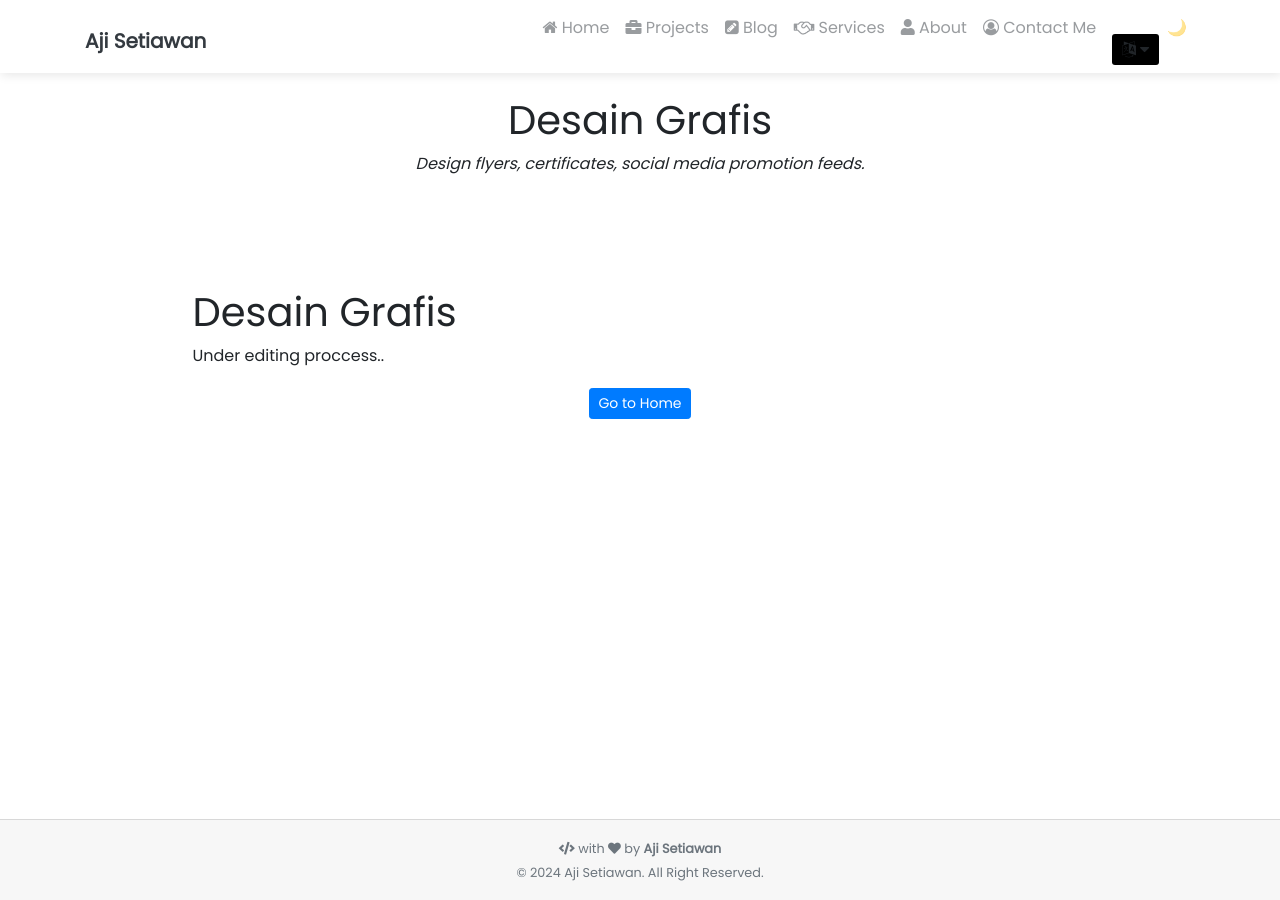
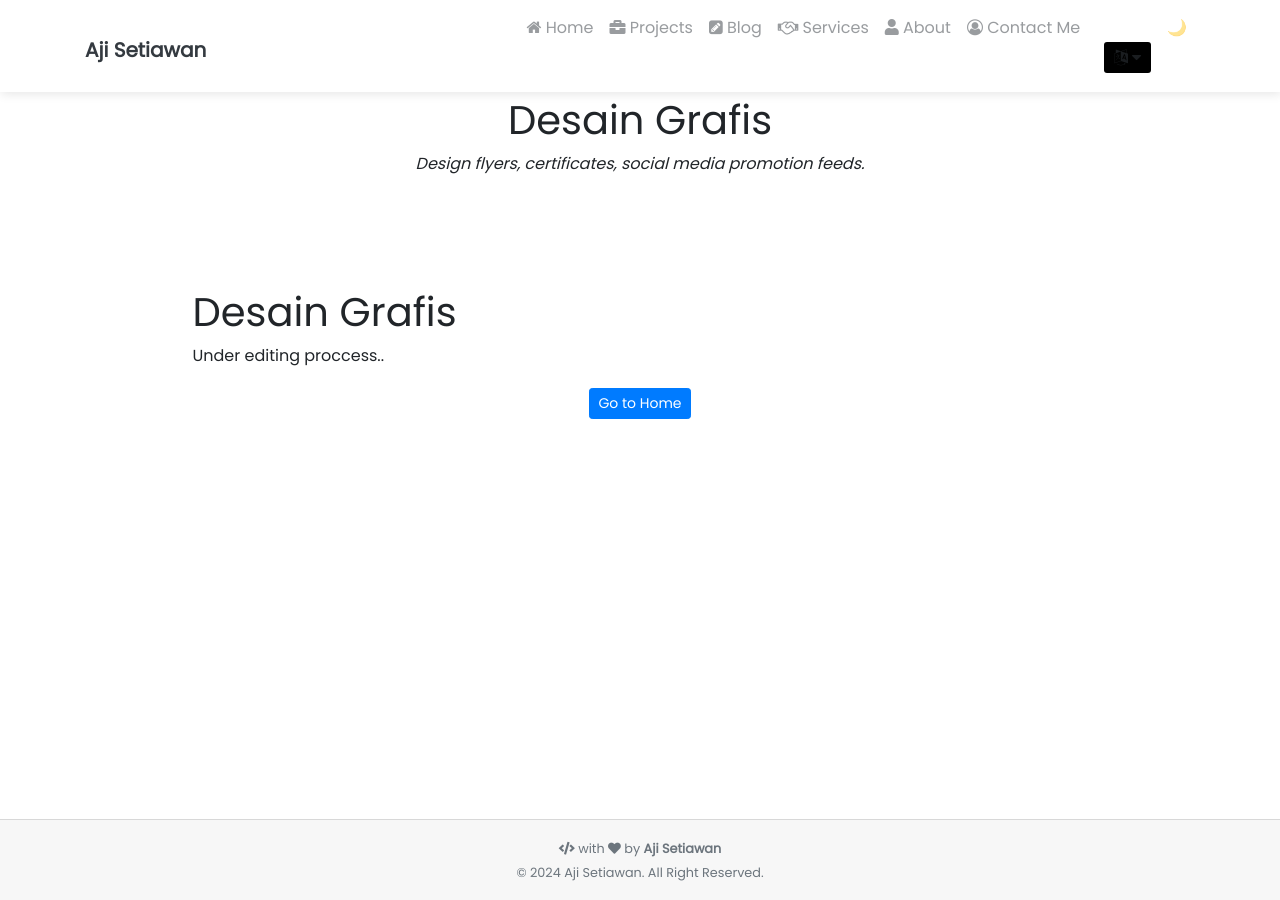
Before and after one commit to ajisetiawan716/ajisetiawan716.github.io, a Jekyll site: the page built from _service/Desain Grafis.md, in a window 1280 px wide. Built offline with Jekyll 4.4.1, drawn with Linux system fonts in a browser that asks for light colours; nearby versions of some CDN libraries; comment, search, counter and statistics services are not loaded.

Commit message:
Update navbar.html

```diff
--- a/_includes/navbar.html
+++ b/_includes/navbar.html
@@ -189,7 +189,7 @@
       {%- endfor %}
 
       <!-- start google translate button-->
-      <span class="">
+      <span class="nav-item nav-link">
       <div id="google_translate_element" class="nav-item nav-link"></div>
         <span class="ct-language">
           <ul class="list-unstyled ct-language-dropdown">
```
